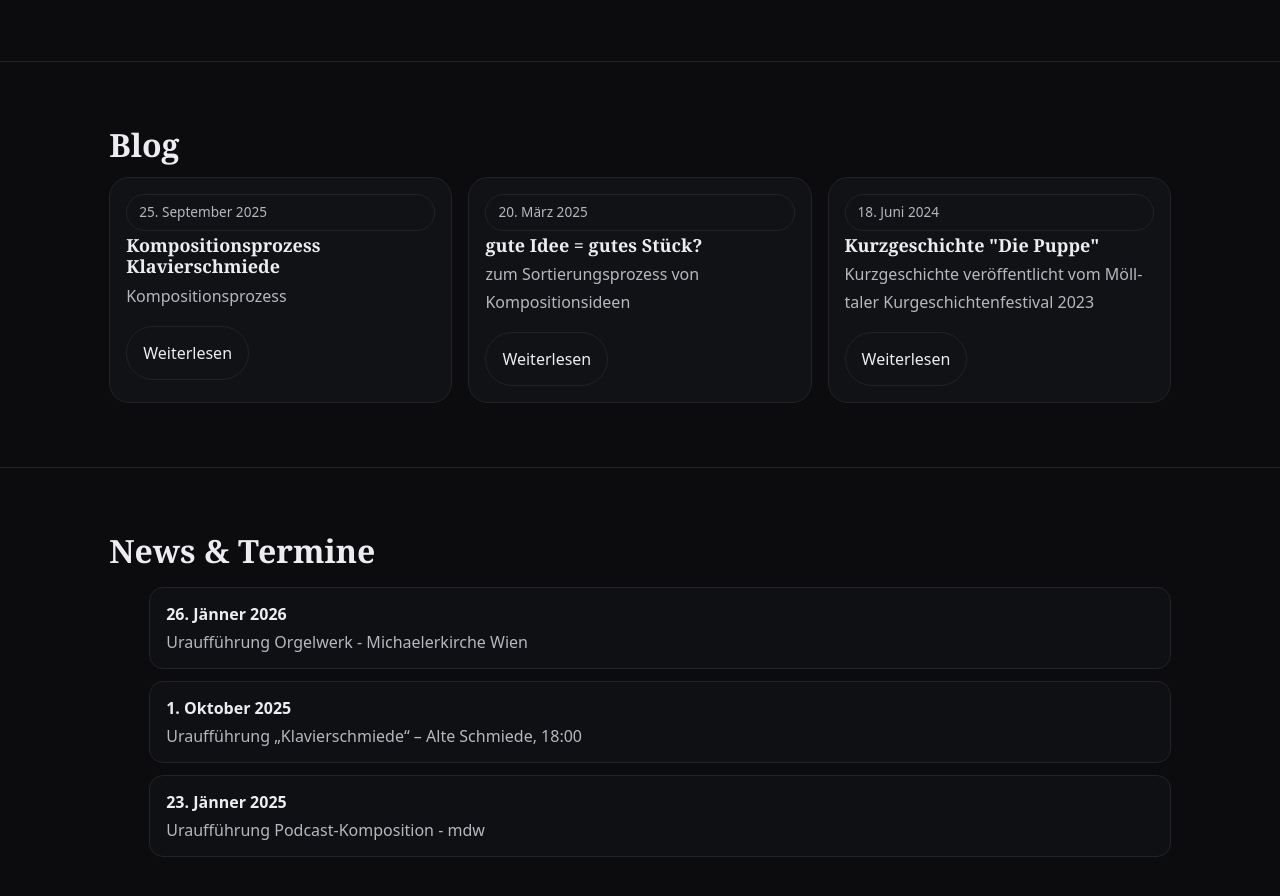
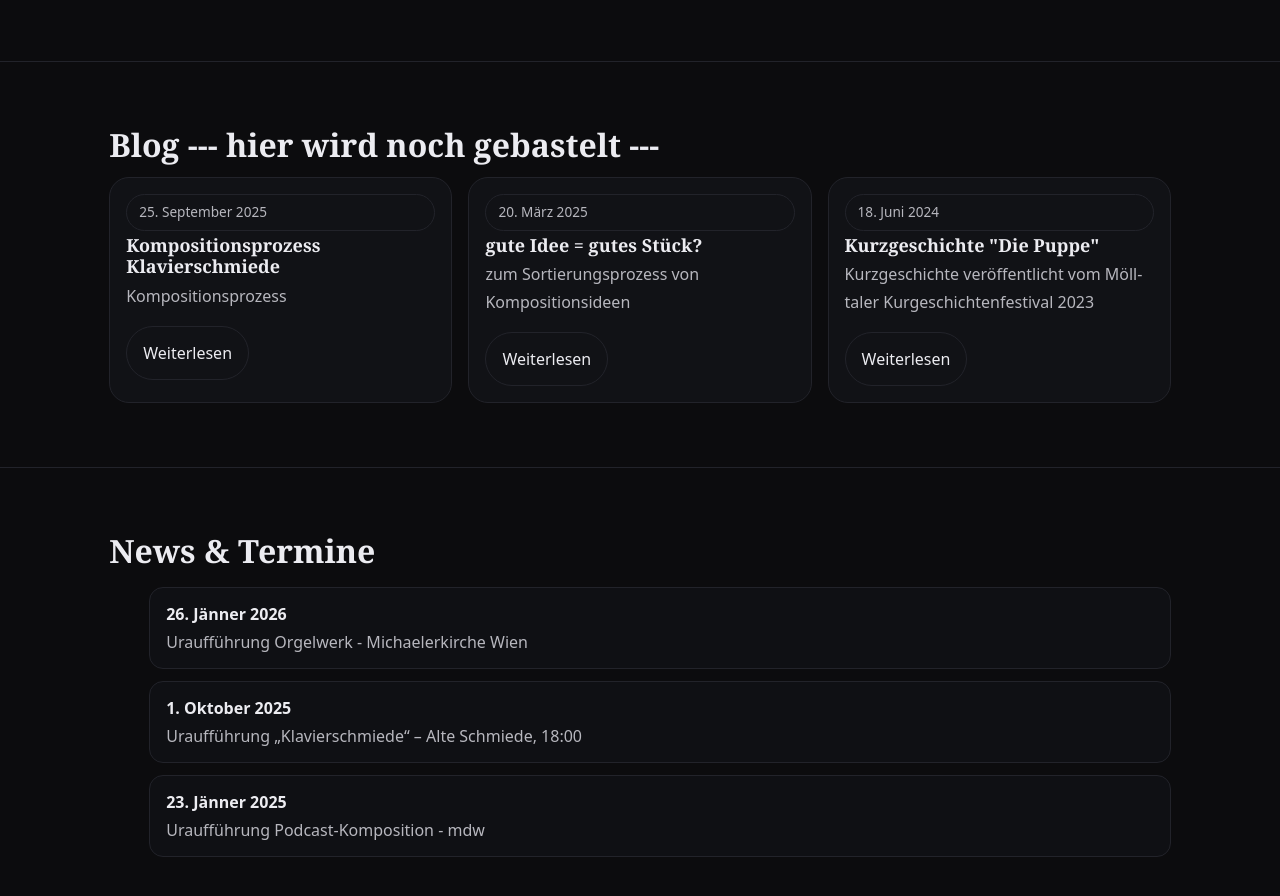
Before and after one commit to Matthiaseberharter/matthiaseberharter, a plain HTML site: page index.html in a window 1280 px wide. Shown: the part 3740-4636 px from the top of the page. Drawn offline with Linux system fonts and the light colour scheme.

Commit message:
Update index.html

```diff
--- a/index.html
+++ b/index.html
@@ -222,7 +222,7 @@
     <!-- BLOG -->
     <section id="blog" class="section" aria-labelledby="blog-title">
       <div class="wrap">
-        <h2 id="blog-title">Blog</h2>
+        <h2 id="blog-title">Blog --- hier wird noch gebastelt ---</h2>
         <div id="blogList" class="grid grid-3"></div>
       </div>
     </section>
```
